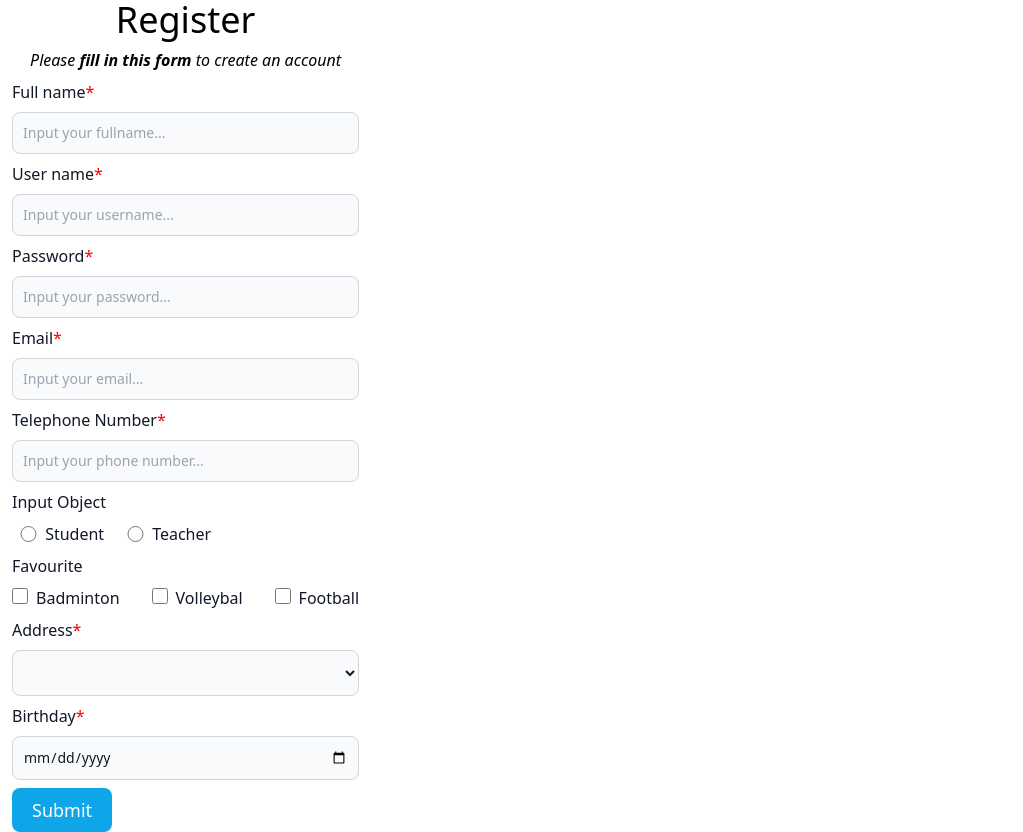
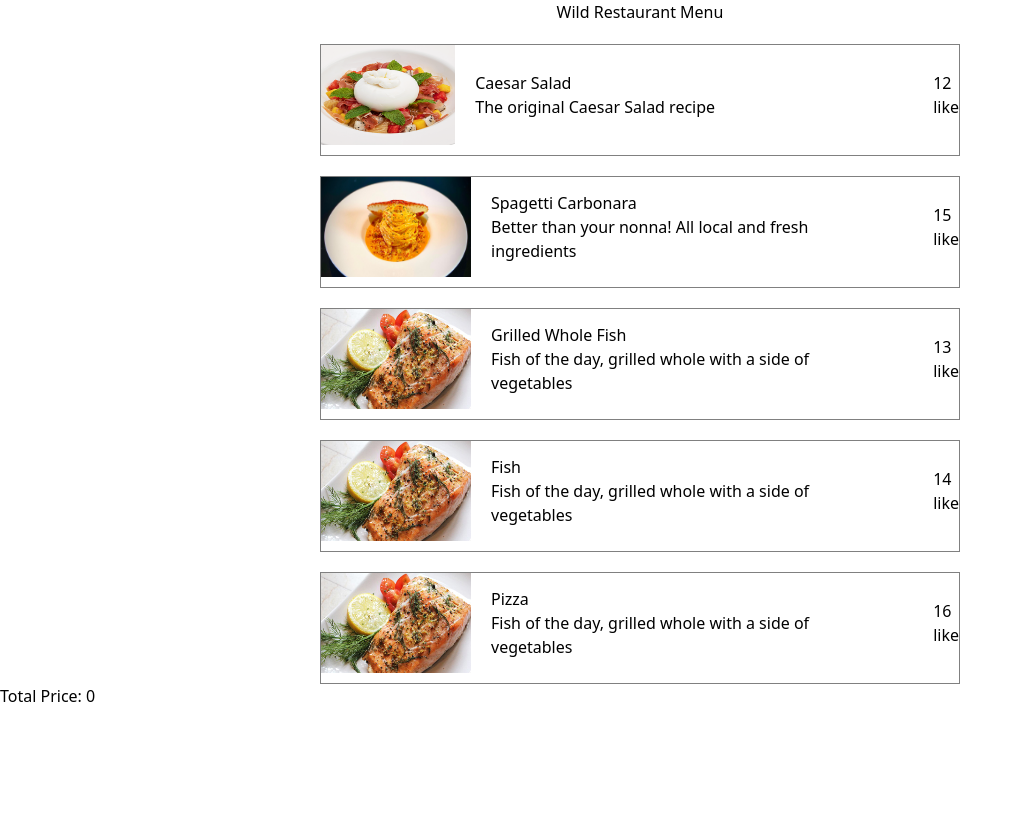
Before and after one commit to ducmannh/vti-class, a React (Vite) app: page / in a window 1280 px wide. Shown: the whole page, without its empty margins (0-1023 px from the left). After the commit the page ends 800 px from the top, so only its background shows below. Built offline with nearby package versions, Linux system fonts and the light colour scheme.

Commit message:
pass data component child to parent

```diff
--- a/src/App.tsx
+++ b/src/App.tsx
@@ -6,8 +6,8 @@ function App() {
   return (
     <div>
       {/* <Home /> */}
-      {/* <Restaurant /> */}
-      <FormRegister />
+      <Restaurant />
+      {/* <FormRegister /> */}
     </div>
   );
 }
--- a/src/components/FormRegister/FormRegister.tsx
+++ b/src/components/FormRegister/FormRegister.tsx
@@ -8,7 +8,7 @@ export default function FormRegister() {
   const [favourite, setFavourite] = useState<any>([]);
   const [dataClient, setDataClient] = useState<any>([]);
   const [open, setOpen] = useState(false);
-  const handleOpen = () => setOpen(true);
+  // const handleOpen = () => setOpen(true);
   const handleClose = () => setOpen(false);
   const {
     register,
@@ -17,8 +17,9 @@ export default function FormRegister() {
   } = useForm();
   const onSubmit = (data: any) => {
     setDataClient(data);
+    setOpen(true);
   };
-  console.log(dataClient)
+  console.log(dataClient);
 
   const handleCKChange = (e: any) => {
     const value = e.target.value;
@@ -200,7 +201,7 @@ export default function FormRegister() {
         <input
           type="submit"
           className="bg-sky-500 px-5 py-2 rounded-lg text-white text-lg"
-          onClick={handleOpen}
+          // onClick={handleOpen}
         />
       </form>
 
--- a/src/components/Restaurant.tsx
+++ b/src/components/Restaurant.tsx
@@ -1,44 +1,100 @@
+import { useState } from "react";
 import RestaurantMenu from "./RestaurantMenu";
 
 export default function Restaurant() {
   const menuData = [
     {
+      id: 1,
       nameValue: "Caesar Salad",
       description: "The original Caesar Salad recipe",
-      price: "12 EUR",
-      imageValue: 'src/assets/salad.png',
-      like: 'like'
+      price: 12,
+      imageValue: "src/assets/salad.png",
+      like: "like",
     },
     {
+      id: 2,
       nameValue: "Spagetti Carbonara",
       description: "Better than your nonna! All local and fresh ingredients",
-      price: "15 EUR",
+      price: 15,
       imageValue: "src/assets/spagetti.jpeg",
-      like: 'like'
+      like: "like",
     },
     {
+      id: 3,
       nameValue: "Grilled Whole Fish",
       description: "Fish of the day, grilled whole with a side of vegetables",
-      price: "12 EUR",
+      price: 13,
       imageValue: "src/assets/fish.jpg",
-      like: 'like'
+      like: "like",
+    },
+    {
+      id: 4,
+      nameValue: "Fish",
+      description: "Fish of the day, grilled whole with a side of vegetables",
+      price: 14,
+      imageValue: "src/assets/fish.jpg",
+      like: "like",
+    },
+    {
+      id: 5,
+      nameValue: "Pizza",
+      description: "Fish of the day, grilled whole with a side of vegetables",
+      price: 16,
+      imageValue: "src/assets/fish.jpg",
+      like: "like",
     },
   ];
+  const [menu, setMenu] = useState<any>([]);
+  const [totalPrice, setTotalPrice] = useState(0);
+  const handleAddMenu: any = (
+    nameValue: string,
+    price: number,
+    id: number,
+    love: any
+  ) => {
+    const newMenu = {
+      nameValue,
+      price,
+      id,
+    };
+    if (love) {
+      setMenu(menu.filter((item: any) => item.id !== newMenu.id));
+      setTotalPrice(totalPrice - price);
+    } else {
+      setMenu([...menu, newMenu]);
+      setTotalPrice(totalPrice + price);
+    }
+  };
+
   return (
     <div>
-      <h1 style={{textAlign: 'center'}}>Wild Restaurant Menu</h1>
+      <h1 style={{ textAlign: "center" }}>Wild Restaurant Menu</h1>
       {menuData.map((item, index) => {
         return (
           <RestaurantMenu
             key={index}
+            id={item.id}
             nameValue={item.nameValue}
             description={item.description}
             price={item.price}
             imageValue={item.imageValue}
             like={item.like}
+            handleAddMenu={handleAddMenu}
+            menu={menu}
+            setMenu={setMenu}
           />
         );
       })}
+      {/* <button onClick={handleAdd}>Submit</button> */}
+      {menu.map((item: any, index: number) => {
+        return (
+          <div key={index}>
+            <p>Ban da chon mon : {item.nameValue}</p>
+            <p>Gia : {item.price}</p>
+          </div>
+        );
+      })}
+      <p>Total Price: {totalPrice}</p>
     </div>
   );
 }
--- a/src/components/RestaurantMenu.tsx
+++ b/src/components/RestaurantMenu.tsx
@@ -2,24 +2,32 @@ import { useState } from "react";
 import "../App.css";
 
 interface Menu {
+  id: number;
   nameValue: string;
   description: string;
-  price: string;
+  price: number;
   imageValue: string;
   like: string;
+  handleAddMenu: any;
+  menu: any;
+  setMenu: any;
 }
 
 export default function RestaurantMenu({
+  id,
   nameValue,
   description,
   price,
   imageValue,
   like,
+  handleAddMenu,
 }: Menu) {
   const [love, setLove] = useState(false);
   const handleClick = () => {
     setLove(!love);
+    handleAddMenu(nameValue, price, id, love);
   };
+
   return (
     <div className="div0">
       <div className="div1">
```
